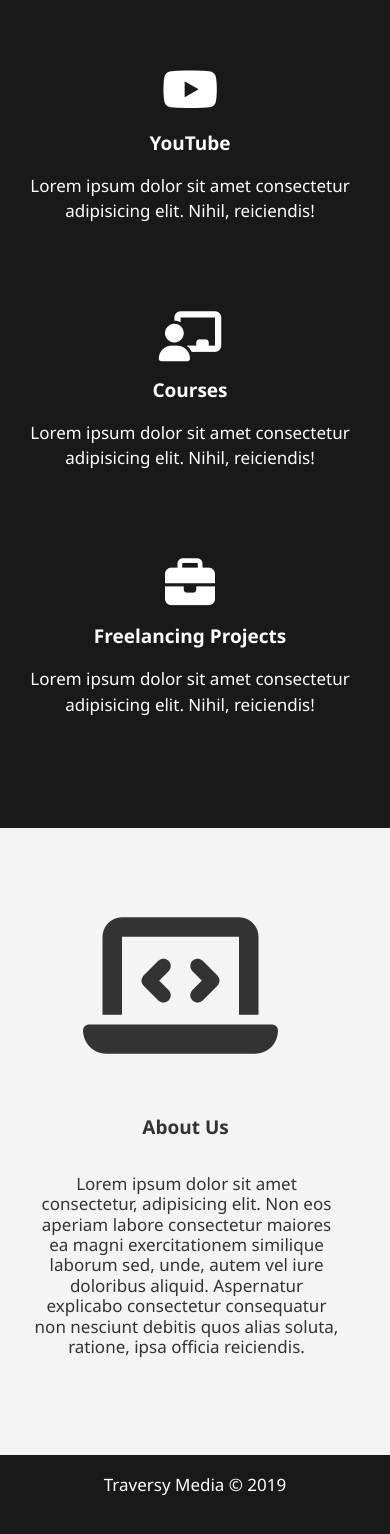
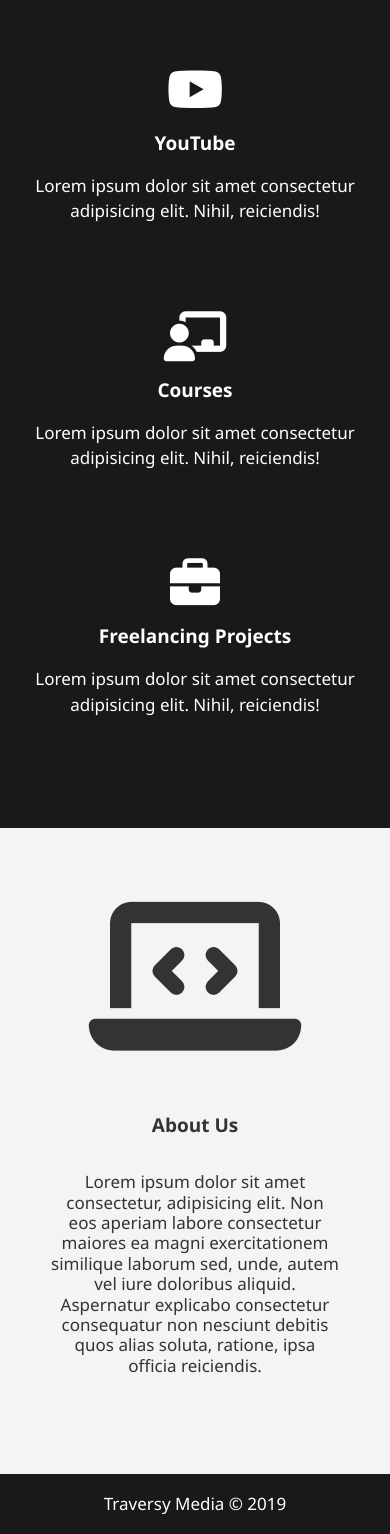
Before and after one commit to bavShehata/bavlifyWeb, a PHP site: page / in a window 390 px wide. Shown: the part 550-2084 px from the top of the page. Before the commit the page ends 2045 px from the top, so only its background shows below. Run offline with PHP 8.4, Linux system fonts and the light colour scheme; some libraries are stand-ins or nearby versions.

Commit message:
Edited the blur landing site

```diff
--- a/portfolio/work/responsive/blurLanding/css/style.css
+++ b/portfolio/work/responsive/blurLanding/css/style.css
@@ -71,37 +71,25 @@ main #services {
 main #services i {
   font-size: 5em;
 }
-main .box {
-  margin-right: 1em;
-}
 main #about-us {
   background-color: #f4f4f4;
 }
 main .grid {
   display: grid;
-  grid-template-areas:
-    "i h"
-    "i p";
   grid-template-columns: repeat(2, 1fr);
   grid-column-gap: 30px;
   text-align: left;
 }
+main #about-us i {
+  font-size: 17em;
+  color: #333333;
+  grid-row: 1/3;
+}
 main #about-us p {
-  grid-area: p;
   line-height: 1.2;
-  margin-left: -1em;
   color: #333333;
 }
-main #about-us i {
-  grid-area: i;
-  margin-top: 20px;
-  font-size: 17em;
-  color: #333333;
-  margin: 0.1em 0 0 0.7em;
-}
 main #about-us h2 {
-  grid-area: h;
-  margin-left: -1em;
   margin-bottom: 0;
   color: #333;
 }
@@ -114,8 +102,6 @@ main #about-us h2 {
   header {
     height: 550px;
   }
-  #front img {
-  }
   main #services {
     display: inline-block;
   }
@@ -127,13 +113,17 @@ main #about-us h2 {
   }
 
   main .grid {
-    display: inline-block;
+    display: flex;
+    flex-direction: column;
+    justify-content: center;
+    align-items: center;
     width: 90%;
+    margin: 0 auto;
   }
-  main #about-us i {
-    position: relative;
-    right: 60px;
-    font-size: 40vw;
+  main #about-us {
+    display: flex;
+    width: 100%;
+    justify-content: center;
   }
   main .grid h2,
   main .grid p {
--- a/public/app.js
+++ b/public/app.js
@@ -1,4 +1,5 @@
 // TODO: Sanitize input
+// TODO: Error Messages for form
 // TODO: Clean the portfolio
 // TODO: Finish slider and customize it
 // TODO: Fix images
```
